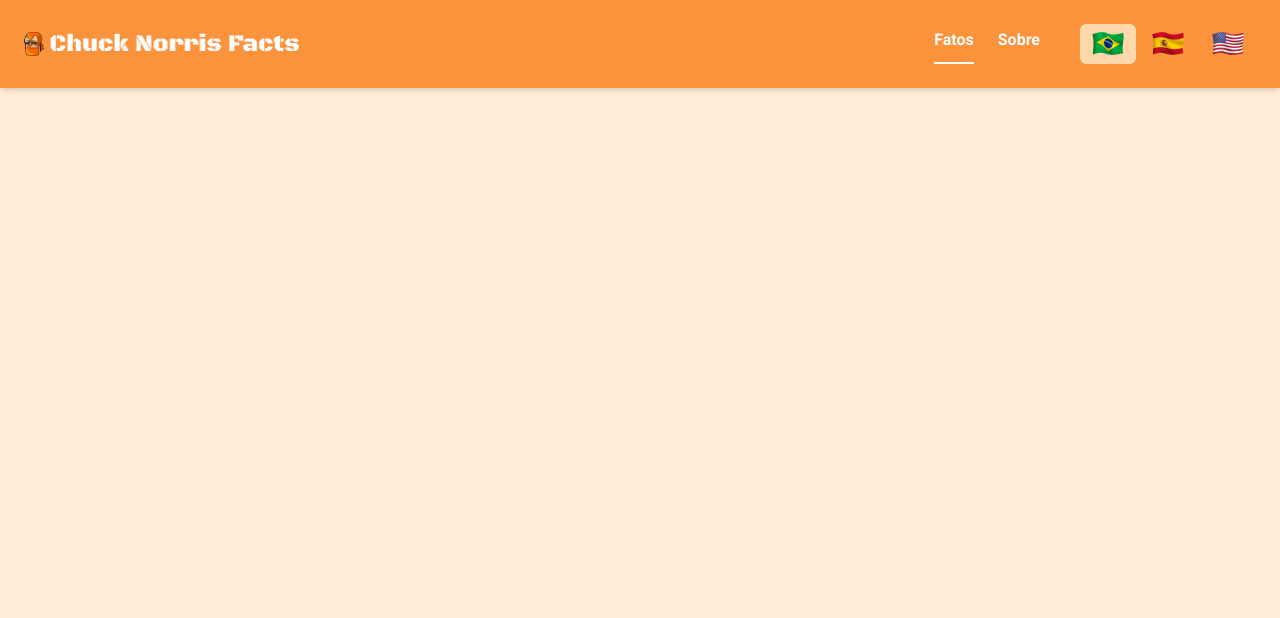
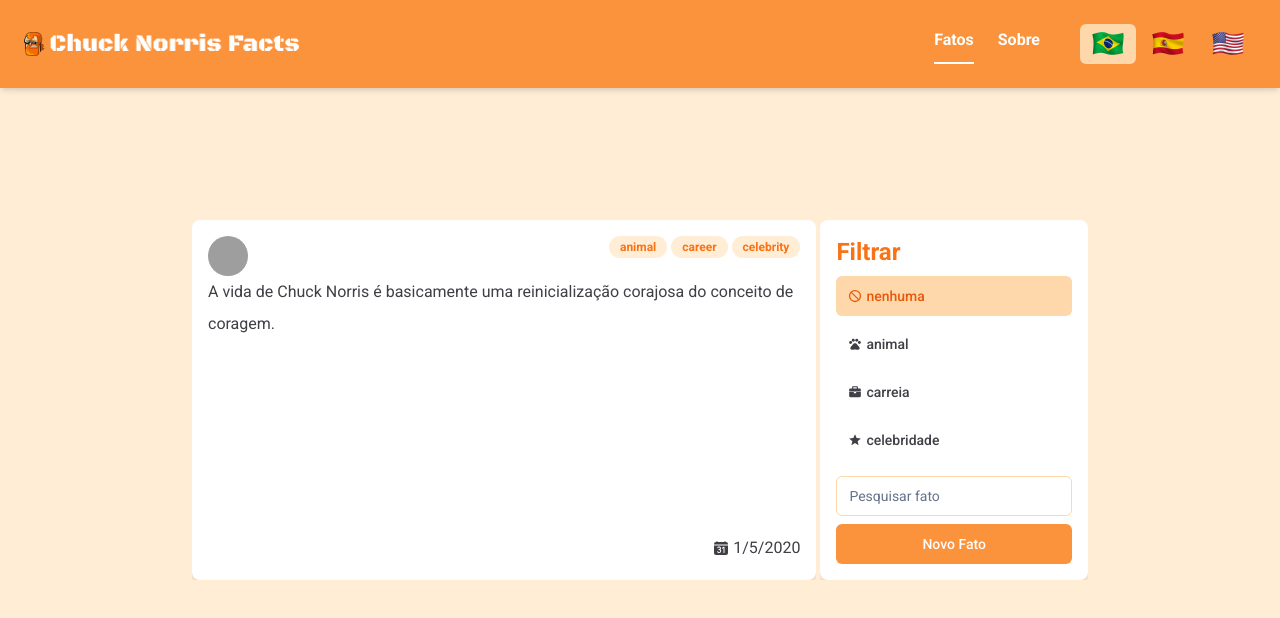
Before and after one commit to Yuri-Chaves/Ivve-Tech-Challenge, a Next.js app in the folder web/: page / in a window 1280 px wide. Shown: the top 618 px of the page. Built offline with nearby package versions, Linux system fonts and the light colour scheme; grey boxes are pictures that could not be loaded.

Commit message:
feat: Init Home page

```diff
--- a/web/app/page.tsx
+++ b/web/app/page.tsx
@@ -1,11 +1,21 @@
-"use client"
+import ChuckFact from "@/components/ChuckFact";
 
-
+import {chuckIvveApiPT} from "../mocks/chuckIvveApi";
+import { ResizablePanel, ResizablePanelGroup } from "@/components/ui/resizable";
+import { Button } from "@/components/ui/button";
+import RequestConfigs from "@/components/RequestConfigs";
 
 export default function Home() {
   return (
-    <main >
-      Yuri Chaves
-    </main>
+    <section className="flex flex-col items-center justify-center min-h-screen px-4 py-12 sm:px-6 lg:px-8">
+      <ResizablePanelGroup direction="horizontal" className="sm:max-w-4xl gap-1">
+        <ResizablePanel defaultSize={70}>
+          <ChuckFact {...chuckIvveApiPT} />
+        </ResizablePanel>
+        <ResizablePanel defaultSize={30}>
+          <RequestConfigs />
+        </ResizablePanel>
+      </ResizablePanelGroup>
+    </section>
   );
 }
```
